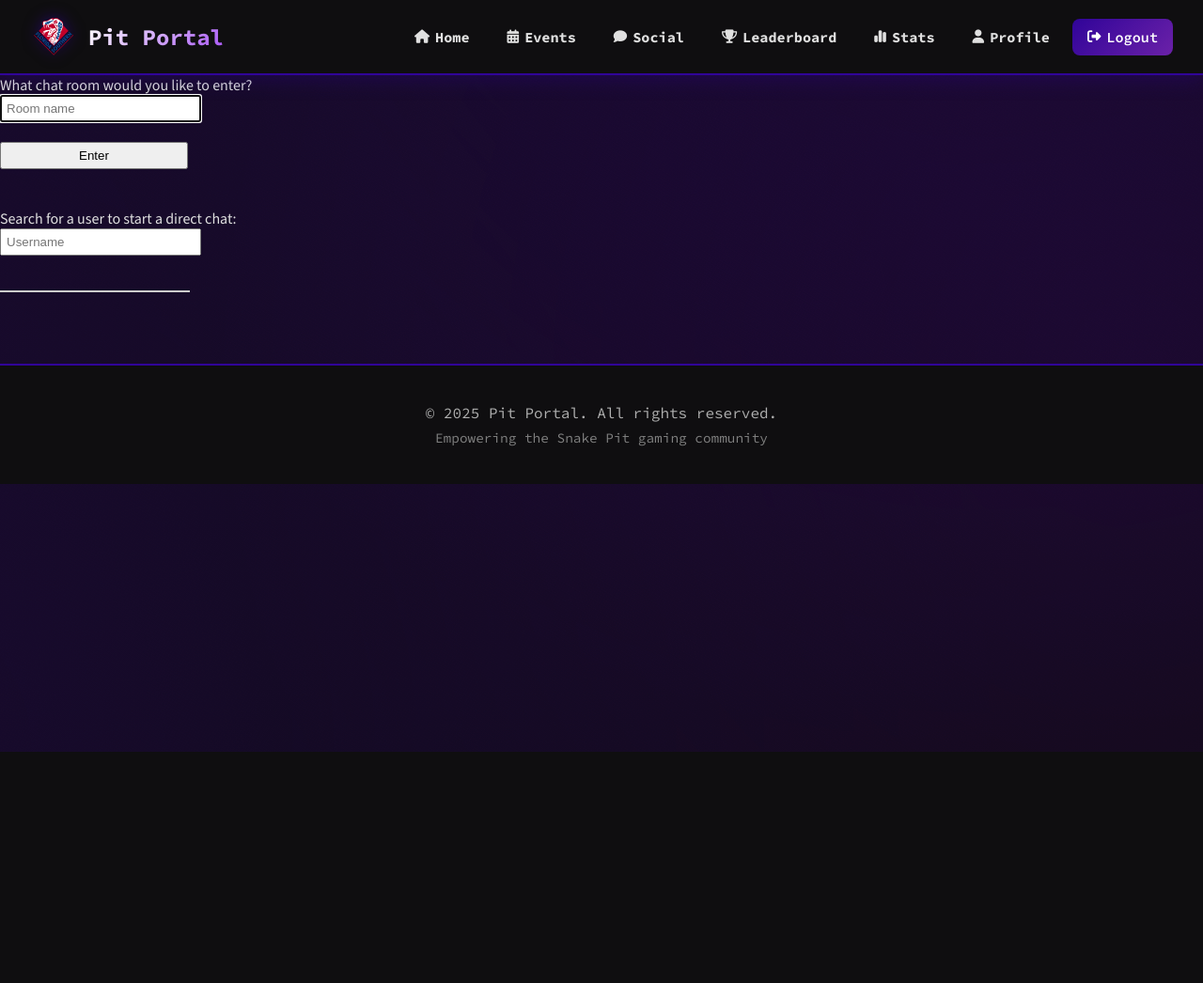
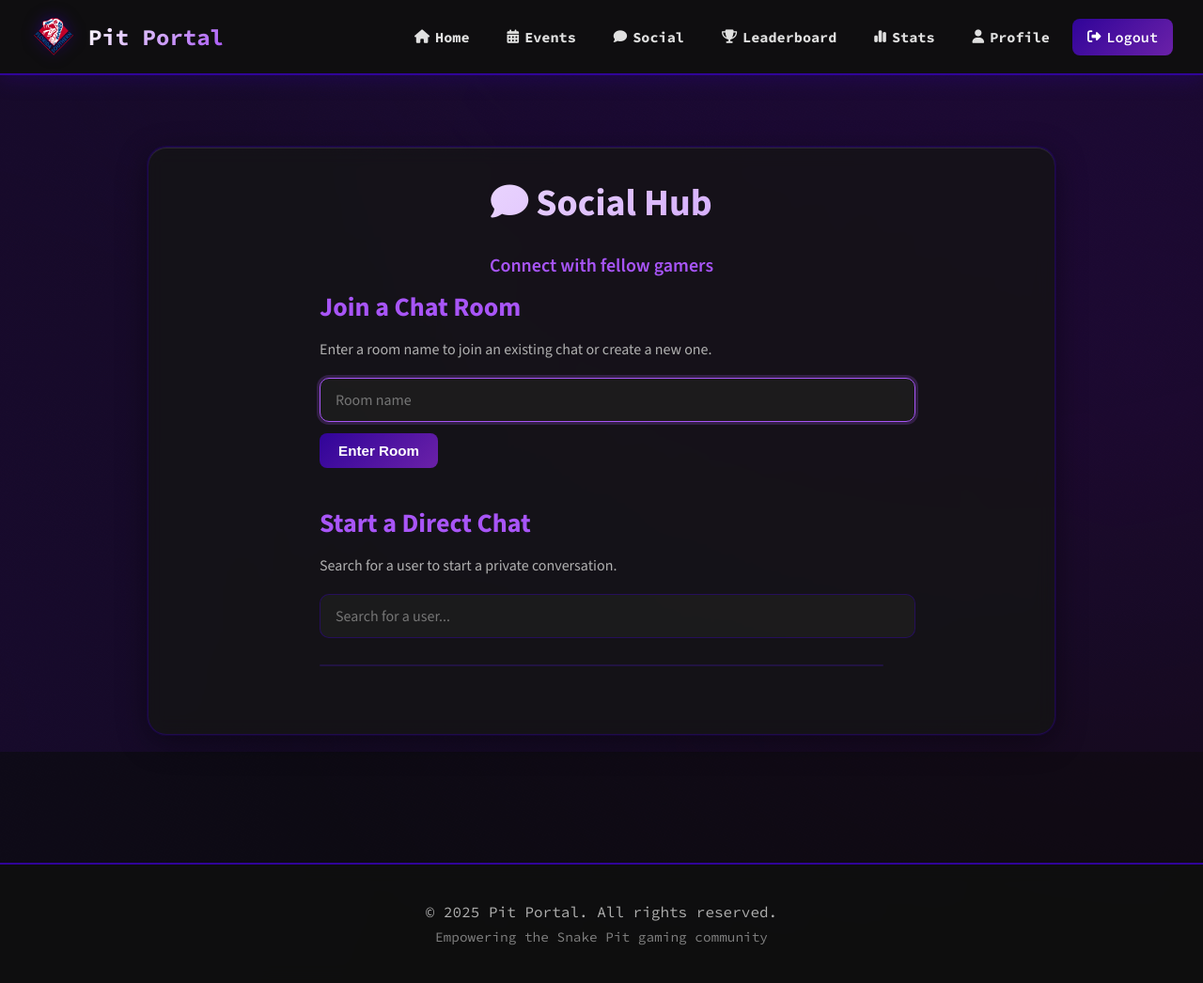
Before and after one commit to tmdavis2/pit_portal, a Django app: page /social/ in a window 1280 px wide. Shown: the whole page at 94% size. Before the commit the page ends 800 px from the top, so only its background shows below. Run offline with Django 5.2, Linux system fonts and the light colour scheme; the visitor is signed in with stand-in values (Sample User, id 1); some libraries are stand-ins or nearby versions.

Commit message:
social page cleanup

```diff
--- a/pages/templates/pages/home.html
+++ b/pages/templates/pages/home.html
@@ -32,7 +32,7 @@
             <ul class="nav-menu" id="navMenu">
                 <li><a href="/"><i class="fa-solid fa-house"></i> Home</a></li>
                 <li><a href="/events"><i class="fa-solid fa-calendar-days"></i> Events</a></li>
-                <li><a href=""><i class="fa-solid fa-comment"></i> Social</a></li>
+                <li><a href="/social"><i class="fa-solid fa-comment"></i> Social</a></li>
                 <li><a href="/leaderboard"><i class="fa-solid fa-trophy"></i> Leaderboard</a></li>
                 {% if user.is_authenticated %}
                     <li><a href="/stats"><i class="fa-solid fa-chart-simple"></i> Stats</a></li>
@@ -69,7 +69,7 @@
                 </div>
                 <h2>Social Hub</h2>
                 <p>Connect with other players, find teammates, share strategies, and build your gaming community. Post LFG requests and engage with fellow students.</p>
-                <a href="" class="card-link">Join Discussion <i class="fa-solid fa-arrow-right"></i></a>
+                <a href="/social" class="card-link">Join Discussion <i class="fa-solid fa-arrow-right"></i></a>
             </div>
 
             <div class="card feature-card">
--- a/social/templates/social/socialPage.html
+++ b/social/templates/social/socialPage.html
@@ -1,31 +1,45 @@
 {% extends "pages/home.html" %}
 {% block content %}
-<head>
-    <meta charset="utf-8"/>
-    <title>Chat Rooms</title>
-</head>
-<body>
-    What chat room would you like to enter?<br>
-    <input id="room-name-input" type="text" size="20" placeholder="Room name" style="width: 200px; padding: 5px;"><br>
-    <input id="room-name-submit" type="button" style="width: 200px; padding: 5px;" value="Enter">
+<main>
+    <div class="card">
+        <h1><i class="fa-solid fa-comment"></i> Social Hub</h1>
+        <p class="hero-subtitle">Connect with fellow gamers</p>
 
-    <br><br>
-    Search for a user to start a direct chat:<br>
-    <input id="user-search-input" type="text" size="20" placeholder="Username" style="width: 200px; padding: 5px;"><br>
-    <ul id="user-results" style="list-style: none; padding: 0; max-height: 200px; overflow-y: auto; border: 1px solid #ccc; width: 200px;"></ul>
+        <div class="social-content">
+            <div class="social-section">
+                <h2>Join a Chat Room</h2>
+                <p>Enter a room name to join an existing chat or create a new one.</p>
+                <input id="room-name-input" type="text" placeholder="Room name" class="form-input">
+                <button id="room-name-submit" class="card-link" style="display: inline-block; padding: 10px 20px; background: linear-gradient(135deg, #300499 0%, #6b21a8 100%); color: white; border: none; border-radius: 8px; cursor: pointer;">Enter Room</button>
+            </div>
+
+            <div class="social-section">
+                <h2>Start a Direct Chat</h2>
+                <p>Search for a user to start a private conversation.</p>
+                <input id="user-search-input" type="text" placeholder="Search for a user..." class="form-input">
+                <ul id="user-results" style="list-style: none; padding: 0; max-height: 200px; overflow-y: auto; border: 1px solid rgba(48, 4, 153, 0.3); border-radius: 8px; background: rgba(30, 30, 30, 0.8);"></ul>
+            </div>
+        </div>
+    </div>
+</main>
 
 <script>
+    // Room entry functionality
     document.querySelector('#room-name-input').focus();
     document.querySelector('#room-name-input').onkeyup = function(e) {
-            if (e.key === 'Enter') {  // enter, return
+        if (e.key === 'Enter') {
             document.querySelector('#room-name-submit').click();
         }
     };
 
     document.querySelector('#room-name-submit').onclick = function(e) {
         var roomName = document.querySelector('#room-name-input').value;
+        if (roomName.trim()) {
             window.location.pathname = '/social/' + roomName + '/';
+        }
     };
+
+    // User search functionality
     const userSearchInput = document.querySelector('#user-search-input');
     const userResults = document.querySelector('#user-results');
     let debounceTimer;
@@ -45,20 +59,45 @@
                     data.users.forEach(user => {
                         const li = document.createElement('li');
                         li.textContent = user.username;
-                            li.style.cursor = 'pointer';
-                            li.style.padding = '5px';
+                        li.style.cssText = 'cursor: pointer; padding: 10px; border-bottom: 1px solid rgba(48, 4, 153, 0.2); transition: background 0.3s ease;';
                         li.addEventListener('click', () => {
-                                // Create a DM room name (e.g., dm_currentuser_selecteduser)
                             const currentUser = '{{ request.user.username }}';
                             const roomName = `dm_${[currentUser, user.username].sort().join('_')}`;
                             window.location.pathname = `/social/${roomName}/`;
                         });
+                        li.addEventListener('mouseover', () => li.style.background = 'rgba(48, 4, 153, 0.1)');
+                        li.addEventListener('mouseout', () => li.style.background = 'transparent');
                         userResults.appendChild(li);
                     });
                 })
                 .catch(error => console.error('Error fetching users:', error));
-            }, 300);  // Debounce for 300ms
+        }, 300);
     });
 </script>
-</body>
+
+<style>
+    .social-content {
+        text-align: left;
+        max-width: 600px;
+        margin: 0 auto;
+    }
+
+    .social-section {
+        margin-bottom: 40px;
+    }
+
+    .social-section h2 {
+        color: #a855f7;
+        margin-bottom: 10px;
+    }
+
+    .social-section p {
+        color: #b0b0b0;
+        margin-bottom: 20px;
+    }
+
+    #user-results li:hover {
+        background: rgba(48, 4, 153, 0.1) !important;
+    }
+</style>
 {% endblock %}
```
Also changed, not shown: social/templates/social/room.html (+92 -13 lines). Lines whose indentation alone changed are shown as unchanged.
